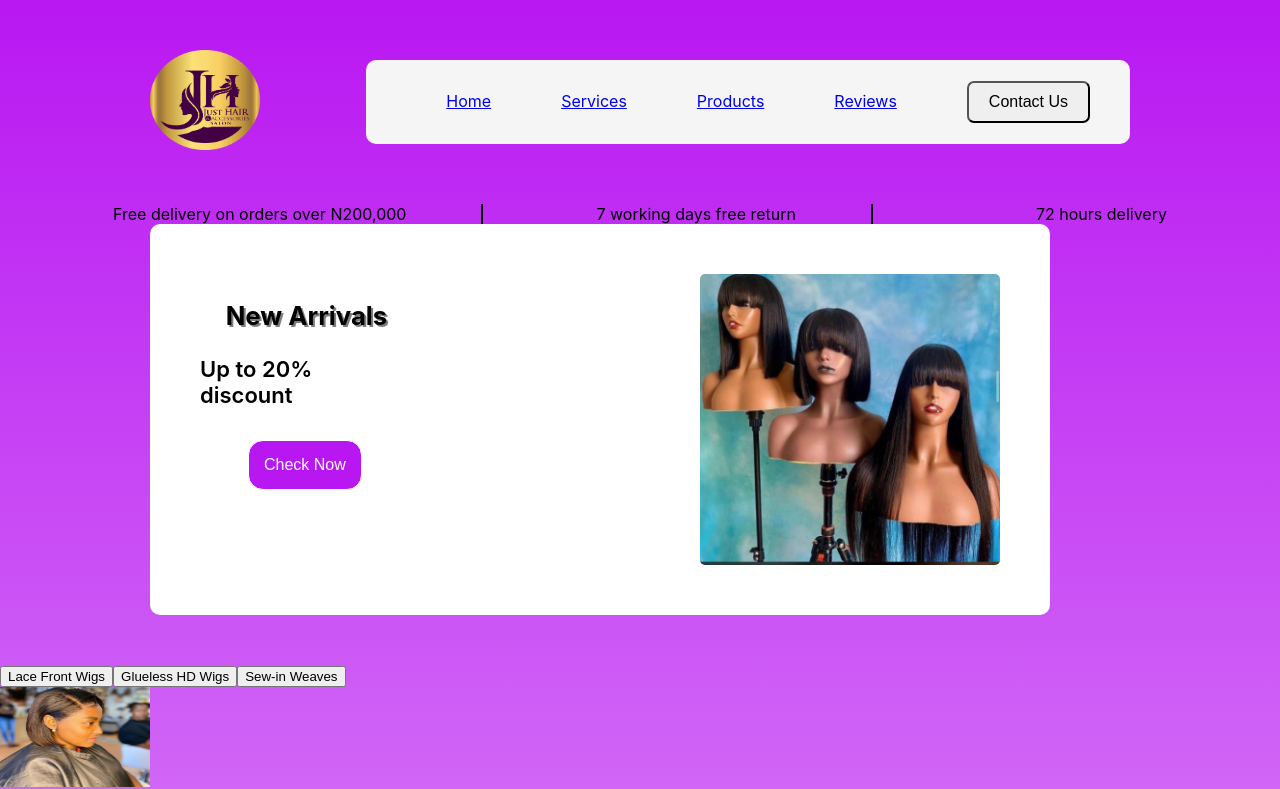
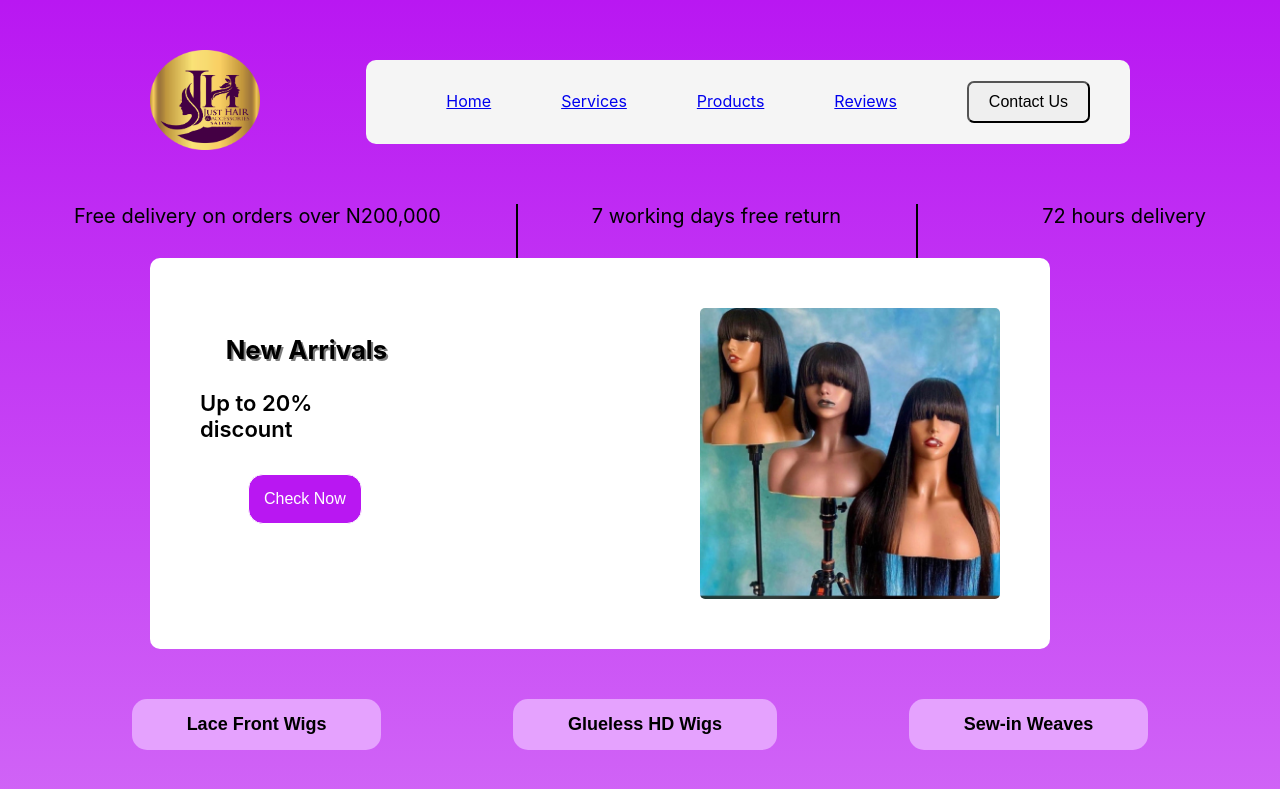
Before and after one commit to Adeboye22/justhairaccessoriesandsalon.github.io, a React (Create React App) app in the folder just-hair/: page / in a window 1280 px wide. Shown: the top 789 px of the page. Built offline with nearby package versions, Linux system fonts and the light colour scheme.

Commit message:
just-hair

```diff
--- a/just-hair/src/styles/homepage.module.css
+++ b/just-hair/src/styles/homepage.module.css
@@ -6,11 +6,19 @@
 .col_a_1{
     border-right: 2px black solid;
     padding-right: 75px;
+    padding-bottom:30px;
+    font-size: 20px;
 }
 .col_a_2{
     margin-right: 50px;
     border-right: 2px black solid;
     padding-right: 75px;
+    padding-bottom:30px;
+    font-size: 20px;
+}
+.col_a_3{
+    padding-bottom:30px;
+    font-size: 20px;
 }
 .hero{
     display:flex;
@@ -52,3 +60,32 @@
 .hero img{
     border-radius:5px;
 }
+.btn_3{
+    display:flex;
+    justify-content:space-evenly;
+    padding-bottom: 5em;
+}
+.btn_3_a{
+    padding:15px 55px 15px 55px;
+    border-radius:15px;
+    border:0px solid;
+    font-size: 18px;
+    font-weight: 600;
+    background-color: #e5a2fe;
+}
+.btn_3_b{
+    padding:15px 55px 15px 55px;
+    border-radius:15px;
+    border:0px solid;
+    font-size: 18px;
+    font-weight: 600;
+    background-color: #e5a2fe;
+}
+.btn_3_c{
+    padding:15px 55px 15px 55px;
+    border-radius:15px;
+    border:0px solid;
+    font-size: 18px;
+    font-weight: 600;
+    background-color: #e5a2fe;
+}
```
